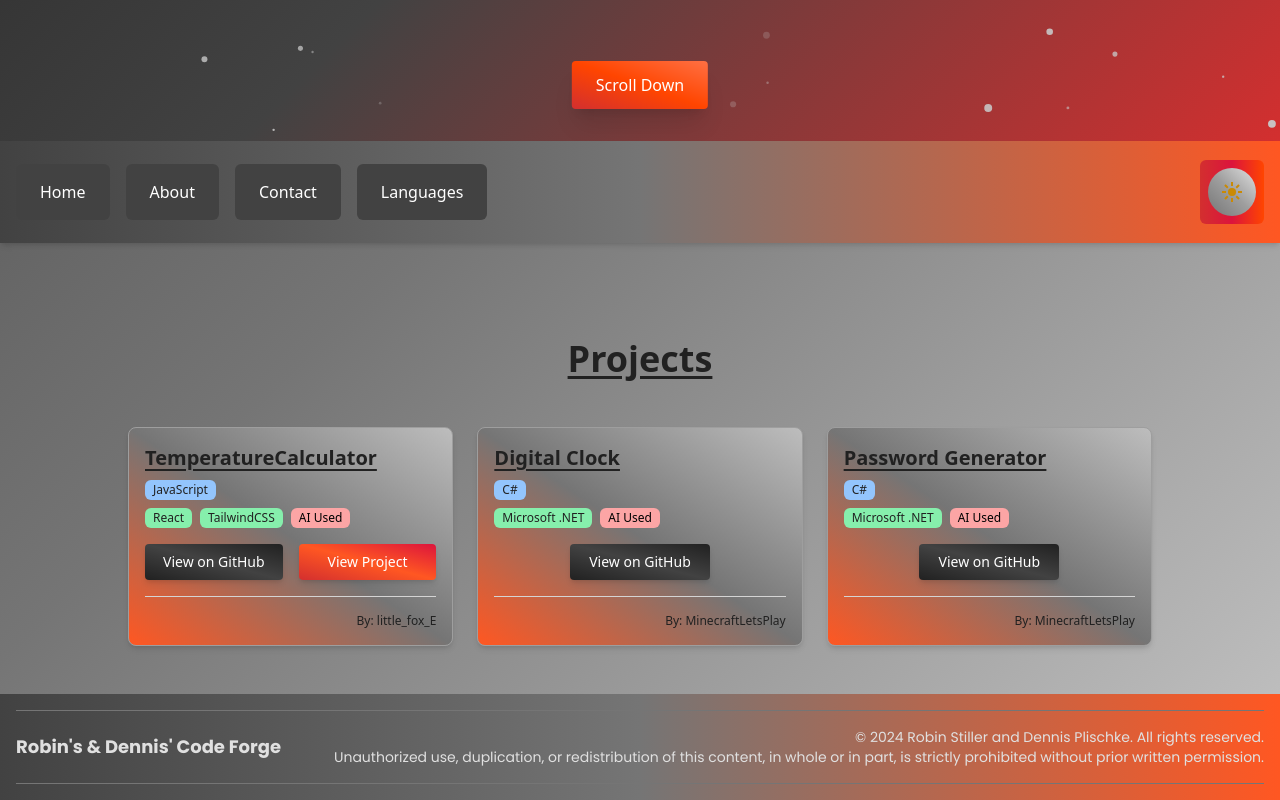
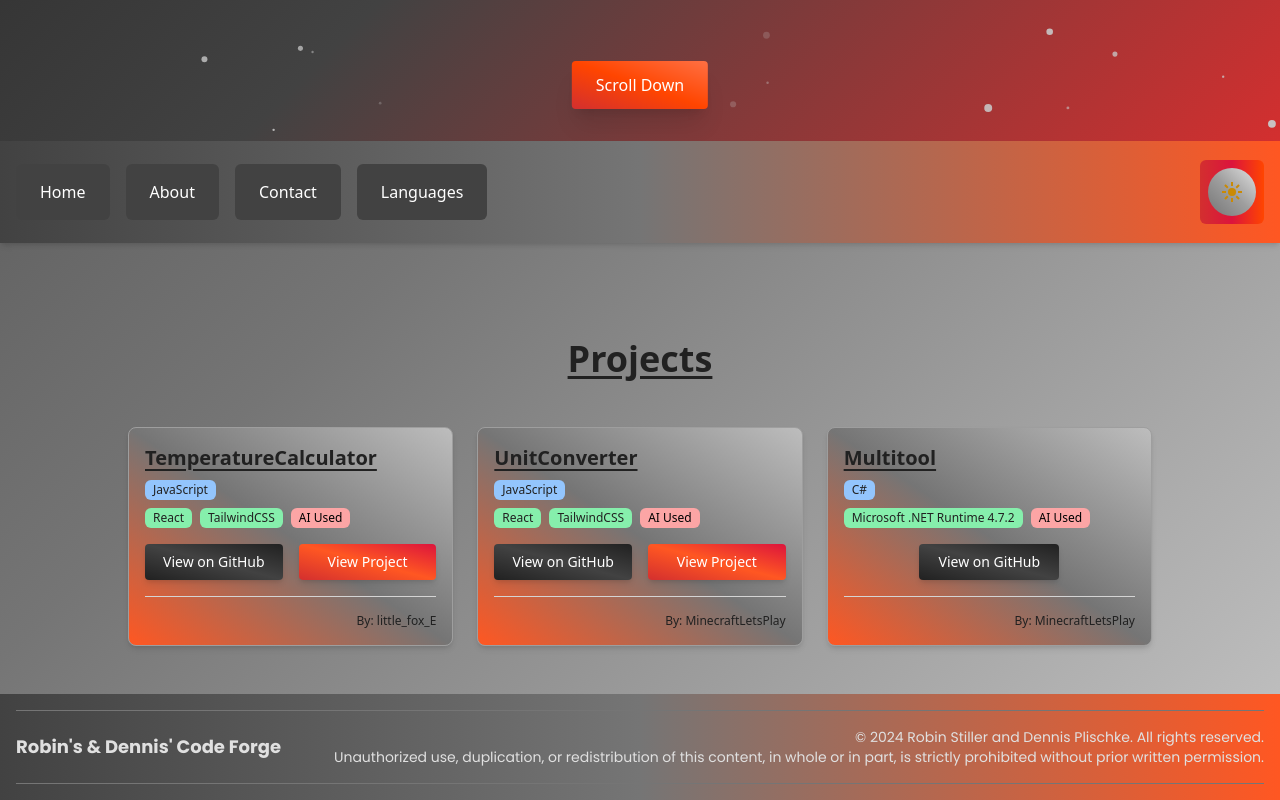
Before and after one commit to olittlefoxE/ViteReactWebsite, a React (Vite) app: page /home in a window 1280 px wide. Shown: the part 659-1459 px from the top of the page. Built offline with nearby package versions, Linux system fonts and the light colour scheme.

Commit message:
Cleaned up Projects

```diff
--- a/src/data/ProjectsPanelData.js
+++ b/src/data/ProjectsPanelData.js
@@ -10,26 +10,24 @@ const ProjectsPanelData = [
   },
 
   {
-    name: "Digital Clock",
-    languages: ["C#"],
-    dependencies: ["Microsoft .NET"],
+    name: "UnitConverter",
+    languages: ["JavaScript"],
+    dependencies: ["React", "TailwindCSS"],
     usesAI: true,
-    isFrontend: false,
-    githubLink:
-      "https://github.com/MinecraftLetsPlay/CS-Projects/tree/main/Digital%20Clock%20(12H%20%26%2024H)",
+    isFrontend: true,
+    githubLink: "",
     author: "MinecraftLetsPlay",
   },
 
   {
-    name: "Password Generator",
+    name: "Multitool",
     languages: ["C#"],
-    dependencies: ["Microsoft .NET"],
+    dependencies: ["Microsoft .NET Runtime 4.7.2"],
     usesAI: true,
     isFrontend: false,
-    githubLink:
-      "https://github.com/MinecraftLetsPlay/CS-Projects/tree/main/Password%20Generator",
+    githubLink: "https://github.com/MinecraftLetsPlay/Multitool",
     author: "MinecraftLetsPlay",
-  },
+  }
 ];
 
 export default ProjectsPanelData;
```
